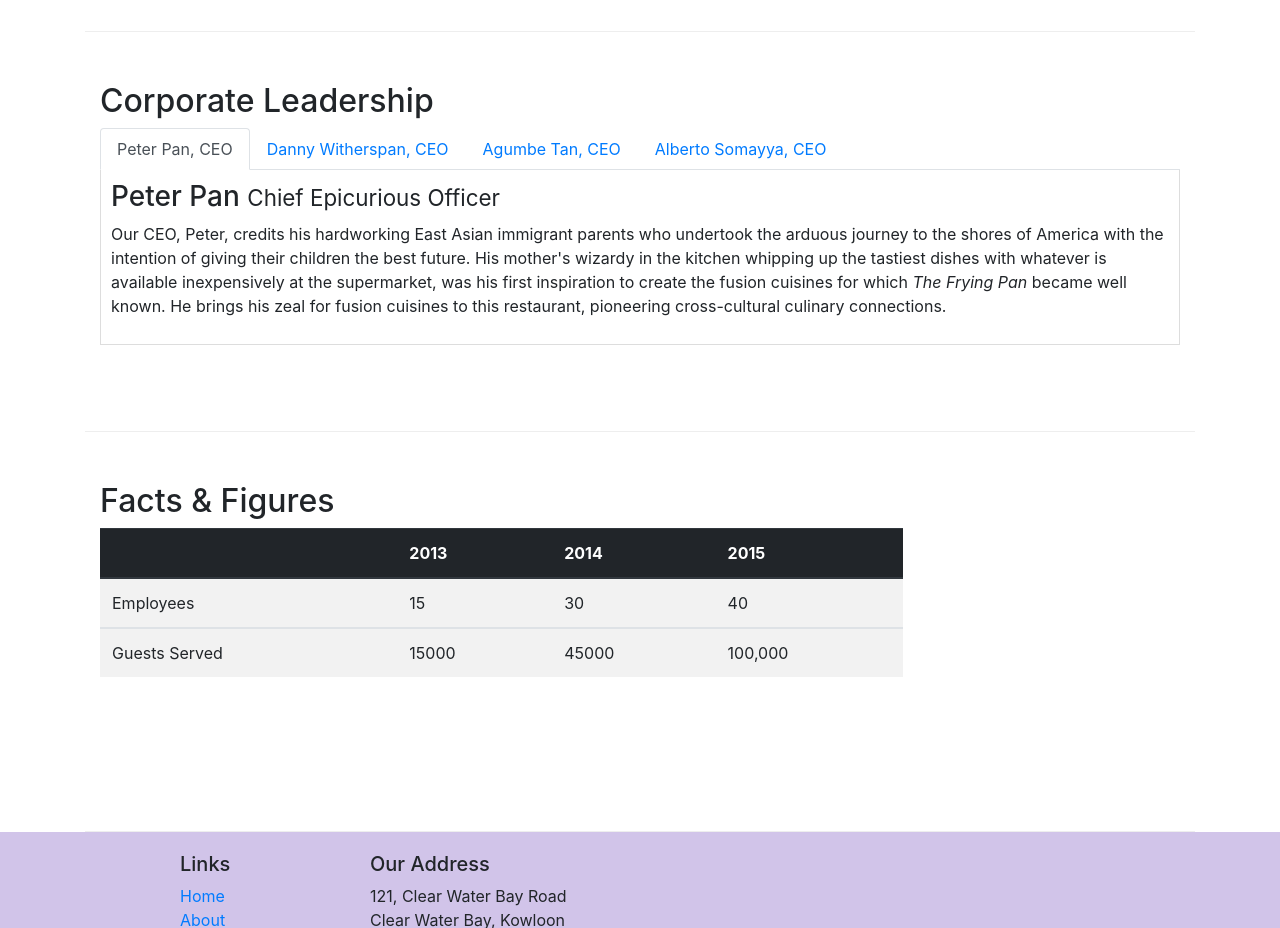
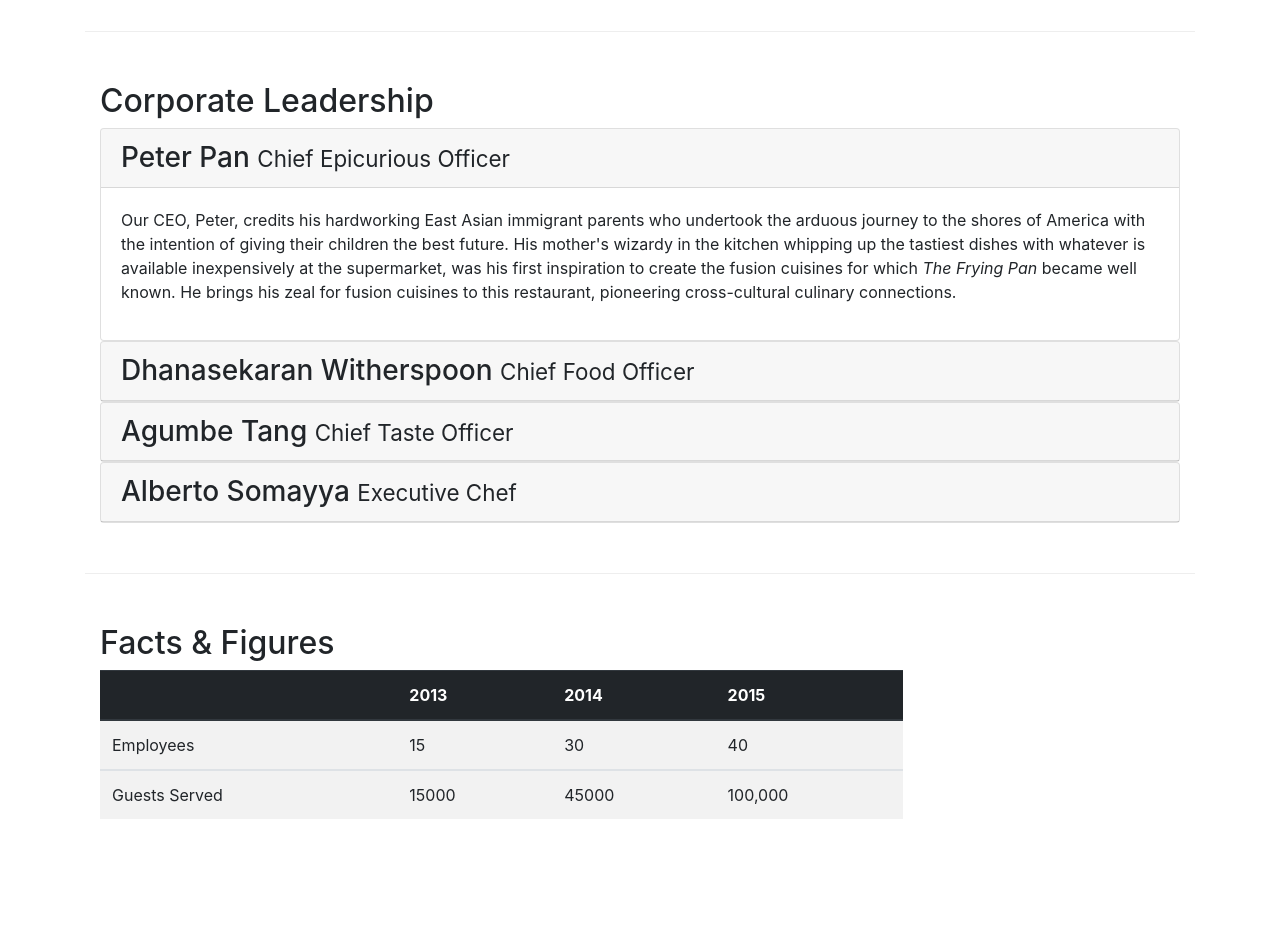
Before and after one commit to Charuka1997/conFusion, a website: page aboutus.html in a window 1280 px wide. Shown: the part 940-1868 px from the top of the page. Drawn offline with nearby package versions, Linux system fonts and the light colour scheme.

Commit message:
accordion

```diff
--- a/aboutus.html
+++ b/aboutus.html
@@ -104,43 +104,72 @@
         <div class="row row-content">
             <div class="col-12">
                 <h2>Corporate Leadership</h2>
-                <ul class="nav nav-tabs">
-                    <li class="nav-item">
-                        <a class="nav-link active" href="#peter" role="tab" data-toggle="tab"> Peter Pan, CEO</a>
-                    </li>
-                    <li class="nav-item">
-                        <a class="nav-link " href="#danny" role="tab" data-toggle="tab"> Danny Witherspan, CEO</a>
-                    </li>
-                    <li class="nav-item">
-                        <a class="nav-link" href="#agumbe" role="tab" data-toggle="tab"> Agumbe Tan, CEO</a>
-                    </li>
-                    <li class="nav-item">
-                        <a class="nav-link" href="#alberto" role="tab" data-toggle="tab"> Alberto Somayya, CEO</a>
-                    </li>
-                </ul>
 
-                <div class="tab-content">
-                    <div role="tabpanel" class="tab-pane fade show active" id="peter">
-                        <h3>Peter Pan <small>Chief Epicurious Officer</small></h3>
-                        <p class="d-none d-sm-block">Our CEO, Peter, credits his hardworking East Asian immigrant parents who undertook the arduous journey to the shores of America with the intention of giving their children the best future. His mother's wizardy in the kitchen whipping up the tastiest dishes with whatever is available inexpensively at the supermarket, was his first inspiration to create the fusion cuisines for which <em>The Frying Pan</em> became well known. He brings his zeal for fusion cuisines to this restaurant, pioneering cross-cultural culinary connections.</p>
+
+                <div id="accordion">
+                    <div class="card">
+                        <div class="card-header">
+                            <h3 class="mb-0">
+                                <a data-toggle= "collapse" data-target="#peter">
+                                    Peter Pan <small>Chief Epicurious Officer</small>
+                                </a>
+                            </h3>
+                        </div>
+
+                        <div class="collapse show" id="peter" data-parent="#accordion">
+                            <div class="card-body">
+                                <p class="d-none d-sm-block">Our CEO, Peter, credits his hardworking East Asian immigrant parents who undertook the arduous journey to the shores of America with the intention of giving their children the best future. His mother's wizardy in the kitchen whipping up the tastiest dishes with whatever is available inexpensively at the supermarket, was his first inspiration to create the fusion cuisines for which <em>The Frying Pan</em> became well known. He brings his zeal for fusion cuisines to this restaurant, pioneering cross-cultural culinary connections.</p>
+
+                            </div>
+                        </div>
                     </div>
+                    <div class="card">
+                        <div class="card-header">
+                            <h3 class="mb-0">
+                                <a data-toggle= "collapse" data-target="#danny">
+                                    Dhanasekaran Witherspoon <small>Chief Food Officer</small>
+                                </a>
+                            </h3>
+                        </div>
 
-                    <div role="tabpanel" class="tab-pane fade" id="danny">
-                        <h3>Dhanasekaran Witherspoon <small>Chief Food Officer</small></h3>
-                        <p class="d-none d-sm-block">Our CFO, Danny, as he is affectionately referred to by his colleagues, comes from a long established family tradition in farming and produce. His experiences growing up on a farm in the Australian outback gave him great appreciation for varieties of food sources. As he puts it in his own words, <em>Everything that runs, wins, and everything that stays, pays!</em></p>
+                        <div class="collapse" id="danny" data-parent="#accordion">
+                            <div class="card-body">
+                                <p class="d-none d-sm-block">Our CFO, Danny, as he is affectionately referred to by his colleagues, comes from a long established family tradition in farming and produce. His experiences growing up on a farm in the Australian outback gave him great appreciation for varieties of food sources. As he puts it in his own words, <em>Everything that runs, wins, and everything that stays, pays!</em></p>
 
+                            </div>
+                        </div>
                     </div>
+                    <div class="card">
+                        <div class="card-header">
+                            <h3 class="mb-0">
+                                <a data-toggle= "collapse" data-target="#agumbe">
+                                    Agumbe Tang <small>Chief Taste Officer</small>
+                                </a>
+                            </h3>
+                        </div>
 
-                    <div role="tabpanel" class="tab-pane fade" id="agumbe">
-                        <h3>Agumbe Tang <small>Chief Taste Officer</small></h3>
-                        <p class="d-none d-sm-block">Blessed with the most discerning gustatory sense, Agumbe, our CTO, personally ensures that every dish that we serve meets his exacting tastes. Our chefs dread the tongue lashing that ensues if their dish does not meet his exacting standards. He lives by his motto, <em>You click only if you survive my lick.</em></p>
+                        <div class="collapse" id="agumbe" data-parent="#accordion">
+                            <div class="card-body">
+                                <p class="d-none d-sm-block">Blessed with the most discerning gustatory sense, Agumbe, our CTO, personally ensures that every dish that we serve meets his exacting tastes. Our chefs dread the tongue lashing that ensues if their dish does not meet his exacting standards. He lives by his motto, <em>You click only if you survive my lick.</em></p>
 
+                            </div>
+                        </div>
                     </div>
+                    <div class="card">
+                        <div class="card-header">
+                            <h3 class="mb-0">
+                                <a data-toggle= "collapse" data-target="#alberto">
+                                    Alberto Somayya <small>Executive Chef</small>
+                                </a>
+                            </h3>
+                        </div>
 
-                    <div role="tabpanel" class="tab-pane fade" id="alberto">
-                        <h3>Alberto Somayya <small>Executive Chef</small></h3>
-                        <p class="d-none d-sm-block">Award winning three-star Michelin chef with wide International experience having worked closely with whos-who in the culinary world, he specializes in creating mouthwatering Indo-Italian fusion experiences. He says, <em>Put together the cuisines from the two craziest cultures, and you get a winning hit! Amma Mia!</em></p>
+                        <div class="collapse" id="alberto" data-parent="#accordion">
+                            <div class="card-body">
+                                <p class="d-none d-sm-block">Award winning three-star Michelin chef with wide International experience having worked closely with whos-who in the culinary world, he specializes in creating mouthwatering Indo-Italian fusion experiences. He says, <em>Put together the cuisines from the two craziest cultures, and you get a winning hit! Amma Mia!</em></p>
 
+                            </div>
+                        </div>
                     </div>
 
                 </div>
```
